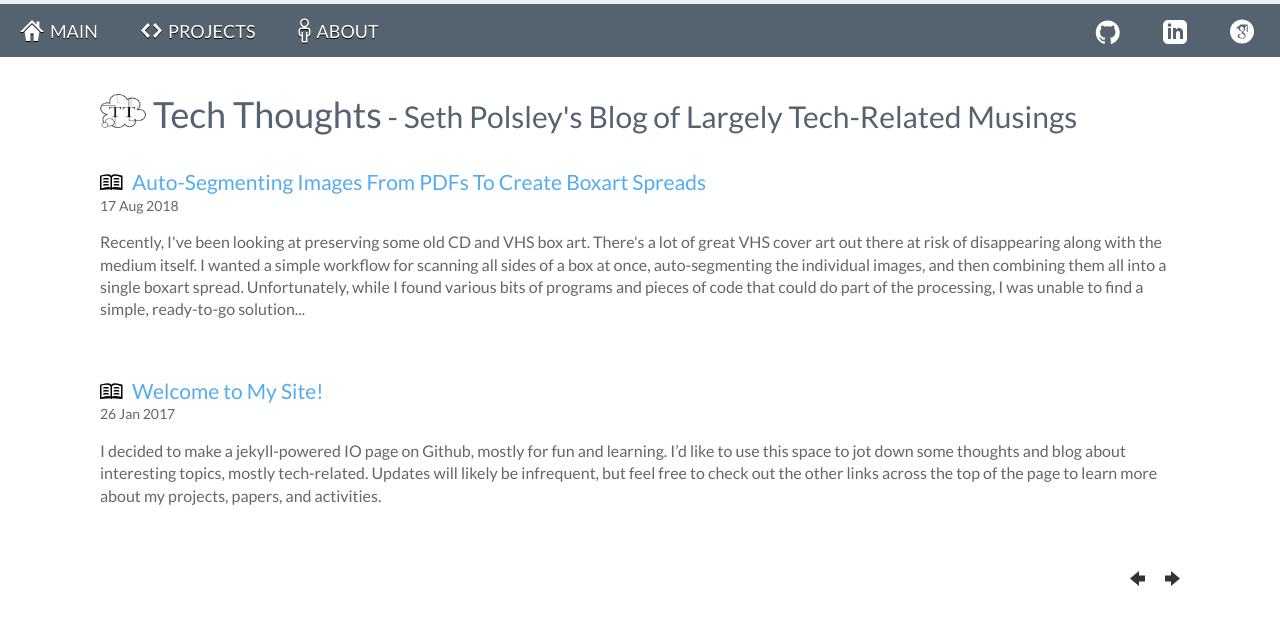
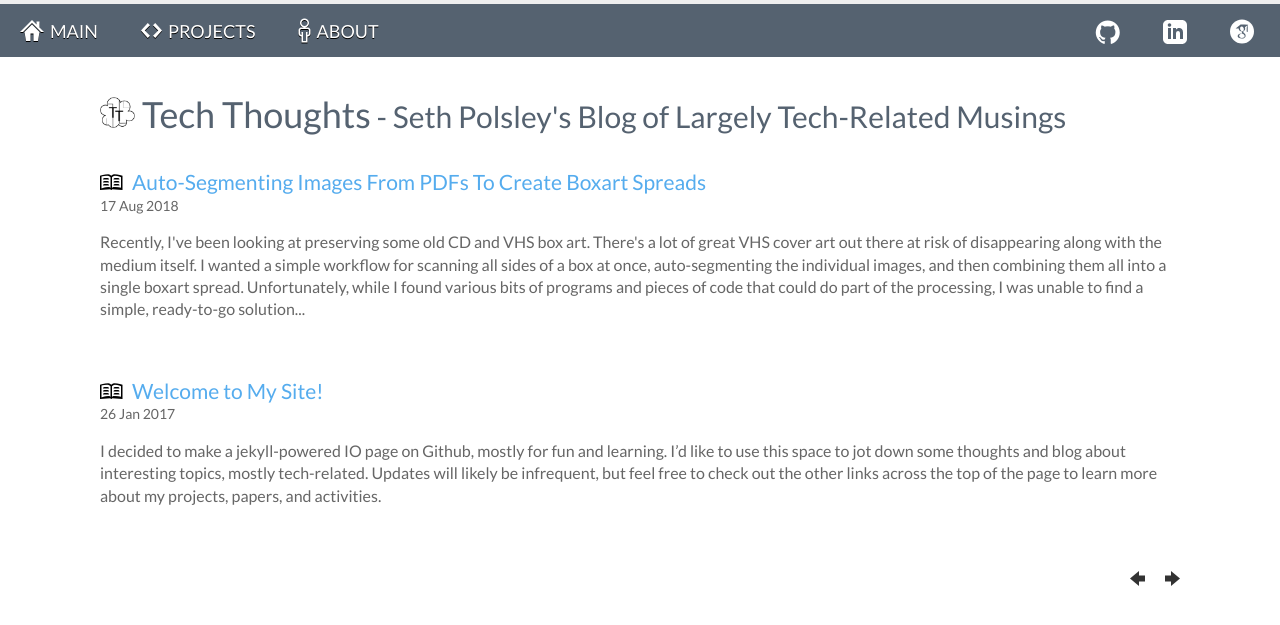
Before and after one commit to spolsley/spolsley.github.io, a Jekyll site: the page built from index.html, in a window 1280 px wide. Shown: the top 625 px of the page. Built offline with Jekyll 4.4.1, drawn with Linux system fonts in a browser that asks for light colours; the list of posts is cut into pages by our own code; comment, search, counter and statistics services are not loaded.

Commit message:
Updated logo and favicon

```diff
--- a/_layouts/post.html
+++ b/_layouts/post.html
@@ -3,7 +3,7 @@ layout: default
 comments: true
 ---
 <p class="intro">
-  <a href="../../../"><img src="../../../tt_logo.png" width="46px" height="34px"> {{ site.intro }}</a>
+  <a href="../../../"><img src="../../../tt_logo.png" width="35px" height="31px"> {{ site.intro }}</a>
 </p>
 
 <h1>{{ page.title }}</h1>
--- a/index.html
+++ b/index.html
@@ -3,7 +3,7 @@ layout: default
 title: Seth Polsley's Tech Journal
 ---
 <p class="intro">
-  <a href="./"><img src="./tt_logo.png" width="46px" height="34px"> {{ site.intro }}<small> - Seth Polsley's Blog of Largely Tech-Related Musings</small></a>
+  <a href="./"><img src="./tt_logo.png" width="35px" height="31px"> {{ site.intro }}<small> - Seth Polsley's Blog of Largely Tech-Related Musings</small></a>
 </p>
 
 <div class="listing">
```
Also changed, not shown: favicon.ico (added), tt_logo.png.
